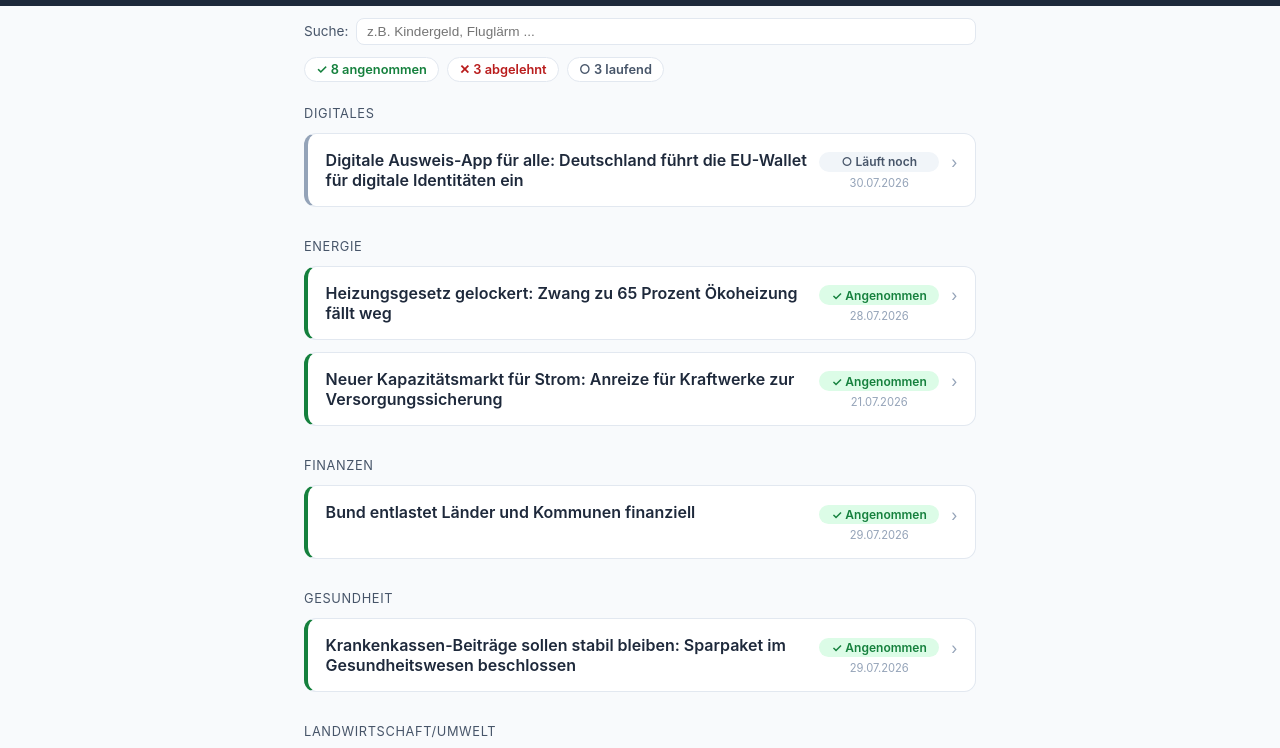
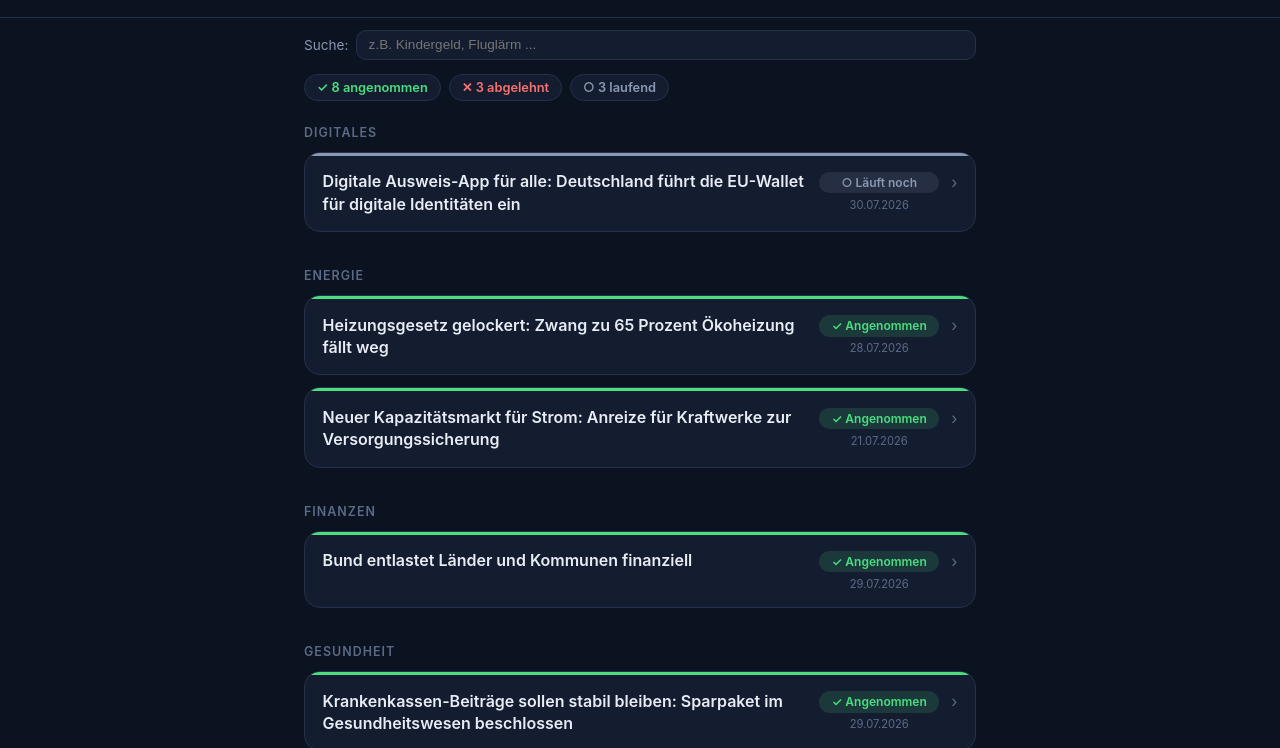
Before and after one commit to mmlorenz2019/Bundestag-kompakt, a website: page index.html in a window 1280 px wide. Shown: the part 79-827 px from the top of the page. Drawn offline with Linux system fonts and the light colour scheme.

Commit message:
Redesign: dark theme with top-accent-bar cards
Loosely inspired by the Wohnungssuche app (dark mode, colored card
accent) but with its own palette rather than a copy - deep navy
background, steel-blue accent for interactive elements, and
angenommen/abgelehnt/offen colors carried over as a 3px top bar per
card (replacing the old left border) plus tinted badges/pills.
Rounded 16px cards, hover state on summary rows, focus rings on the
search/filter inputs. manifest.json theme/background color updated
to match so the PWA splash/chrome isn't jarring against the new page.

Verified via computed styles (bg/text/badge colors, alignment
measurements) since screenshots aren't available in this session.

Co-Authored-By: Claude Sonnet 5 <noreply@anthropic.com>

```diff
--- a/index.html
+++ b/index.html
@@ -7,35 +7,39 @@
 <link rel="manifest" href="manifest.json">
 <link rel="icon" href="icon.svg" type="image/svg+xml">
 <link rel="apple-touch-icon" href="icon.svg">
-<meta name="theme-color" content="#1e293b">
+<meta name="theme-color" content="#0b1220">
 <style>
   :root {
-    --navy-900: #0f172a;
-    --navy-800: #1e293b;
-    --slate-600: #475569;
-    --slate-400: #94a3b8;
-    --slate-200: #e2e8f0;
-    --slate-100: #f1f5f9;
-    --bg: #f8fafc;
-    --green-700: #15803d;
-    --green-100: #dcfce7;
-    --red-700: #b91c1c;
-    --red-100: #fee2e2;
+    --bg: #0b1220;
+    --card: #141d30;
+    --card-hover: #182339;
+    --border: #24314a;
+    --ink: #e8ecf5;
+    --ink-dim: #8b98b3;
+    --ink-faint: #5c6a87;
+    --accent: #5b8def;
+    --accent-soft: rgba(91, 141, 239, 0.14);
+
+    --green: #4ade80;
+    --green-bg: rgba(74, 222, 128, 0.14);
+    --red: #f87171;
+    --red-bg: rgba(248, 113, 113, 0.14);
+    --neutral: #8b98b3;
+    --neutral-bg: rgba(139, 152, 179, 0.14);
   }
   * { box-sizing: border-box; }
   body {
     margin: 0;
     font-family: -apple-system, BlinkMacSystemFont, "Segoe UI", Roboto, sans-serif;
     background: var(--bg);
-    color: var(--navy-900);
+    color: var(--ink);
   }
   header {
-    background: var(--navy-800);
-    color: white;
-    padding: 1.25rem 1.5rem;
+    padding: 1.75rem 1.5rem 1.25rem;
+    border-bottom: 1px solid var(--border);
   }
-  header h1 { margin: 0; font-size: 1.25rem; font-weight: 600; }
-  header p { margin: 0.25rem 0 0; color: var(--slate-400); font-size: 0.875rem; }
+  header h1 { margin: 0; font-size: 1.35rem; font-weight: 700; letter-spacing: -0.01em; }
+  header p { margin: 0.3rem 0 0; color: var(--ink-dim); font-size: 0.875rem; }
   .filter-bar {
     max-width: 720px;
     margin: 0 auto;
@@ -45,20 +49,26 @@
     gap: 0.5rem;
   }
   .filter-bar[hidden] { display: none; }
-  .filter-bar label { font-size: 0.85rem; color: var(--slate-600); flex-shrink: 0; }
+  .filter-bar label { font-size: 0.85rem; color: var(--ink-dim); flex-shrink: 0; }
   .filter-bar select,
   .filter-bar input[type="search"] {
     font-size: 0.85rem;
-    padding: 0.3rem 0.6rem;
-    border-radius: 8px;
-    border: 1px solid var(--slate-200);
-    background: white;
-    color: var(--navy-900);
+    padding: 0.4rem 0.7rem;
+    border-radius: 10px;
+    border: 1px solid var(--border);
+    background: var(--card);
+    color: var(--ink);
+  }
+  .filter-bar select:focus,
+  .filter-bar input[type="search"]:focus {
+    outline: none;
+    border-color: var(--accent);
+    box-shadow: 0 0 0 3px var(--accent-soft);
   }
   .filter-bar input[type="search"] { flex: 1; min-width: 0; }
   .stats-bar {
     max-width: 720px;
-    margin: 0.75rem auto 0;
+    margin: 0.9rem auto 0;
     padding: 0 1.5rem;
     display: flex;
     flex-wrap: wrap;
@@ -67,41 +77,50 @@
   .stat-chip {
     font-size: 0.8rem;
     font-weight: 600;
-    padding: 0.25rem 0.7rem;
+    padding: 0.3rem 0.75rem;
     border-radius: 999px;
-    background: white;
-    border: 1px solid var(--slate-200);
-    color: var(--slate-600);
+    background: var(--card);
+    border: 1px solid var(--border);
+    color: var(--ink-dim);
   }
-  .stat-chip.stat-angenommen { color: var(--green-700); }
-  .stat-chip.stat-abgelehnt { color: var(--red-700); }
+  .stat-chip.stat-angenommen { color: var(--green); }
+  .stat-chip.stat-abgelehnt { color: var(--red); }
   main { max-width: 720px; margin: 0 auto; padding: 1.5rem; }
   .state-message {
     text-align: center;
-    color: var(--slate-600);
+    color: var(--ink-dim);
     padding: 3rem 1rem;
   }
   .group-title {
-    font-size: 0.8rem;
+    font-size: 0.78rem;
+    font-weight: 600;
     text-transform: uppercase;
-    letter-spacing: 0.05em;
-    color: var(--slate-600);
-    margin: 2rem 0 0.75rem;
+    letter-spacing: 0.08em;
+    color: var(--ink-faint);
+    margin: 2.25rem 0 0.75rem;
   }
   .group-title:first-child { margin-top: 0; }
   .card {
-    background: white;
-    border: 1px solid var(--slate-200);
-    border-left: 4px solid var(--slate-400);
-    border-radius: 12px;
+    position: relative;
+    background: var(--card);
+    border: 1px solid var(--border);
+    border-radius: 16px;
     margin-bottom: 0.75rem;
     overflow: hidden;
+    transition: background 0.15s ease;
   }
-  .card.status-angenommen { border-left-color: var(--green-700); }
-  .card.status-abgelehnt { border-left-color: var(--red-700); }
-  .card.status-offen { border-left-color: var(--slate-400); }
+  .card::before {
+    content: "";
+    position: absolute;
+    top: 0; left: 0; right: 0;
+    height: 3px;
+    background: var(--neutral);
+  }
+  .card.status-angenommen::before { background: var(--green); }
+  .card.status-abgelehnt::before { background: var(--red); }
+  .card-summary:hover { background: var(--card-hover); }
   .card-summary {
-    padding: 1rem 1.1rem;
+    padding: 1.1rem 1.1rem 1rem;
     cursor: pointer;
     list-style: none;
     display: flex;
@@ -115,18 +134,19 @@
     margin: 0;
     font-size: 1rem;
     font-weight: 600;
-    color: var(--navy-800);
+    color: var(--ink);
+    line-height: 1.4;
   }
   .summary-right {
     flex: 0 0 auto;
     display: flex;
     align-items: flex-start;
     gap: 0.75rem;
-    margin-top: 0.15rem;
+    margin-top: 0.1rem;
   }
-  .badge-stack { display: flex; flex-direction: column; align-items: center; gap: 0.25rem; }
-  .badge-date { font-size: 0.7rem; color: var(--slate-400); }
-  .chevron { color: var(--slate-400); flex-shrink: 0; transition: transform 0.15s ease; }
+  .badge-stack { display: flex; flex-direction: column; align-items: center; gap: 0.3rem; }
+  .badge-date { font-size: 0.7rem; color: var(--ink-faint); }
+  .chevron { color: var(--ink-faint); flex-shrink: 0; transition: transform 0.15s ease; }
   details[open] .chevron { transform: rotate(90deg); }
   .status-badge {
     display: inline-flex;
@@ -136,37 +156,39 @@
     min-width: 7.5rem;
     font-size: 0.75rem;
     font-weight: 600;
-    padding: 0.15rem 0.6rem;
+    padding: 0.2rem 0.6rem;
     border-radius: 999px;
     white-space: nowrap;
     flex-shrink: 0;
   }
-  .status-badge.status-angenommen { background: var(--green-100); color: var(--green-700); }
-  .status-badge.status-abgelehnt { background: var(--red-100); color: var(--red-700); }
-  .status-badge.status-offen { background: var(--slate-100); color: var(--slate-600); }
+  .status-badge.status-angenommen { background: var(--green-bg); color: var(--green); }
+  .status-badge.status-abgelehnt { background: var(--red-bg); color: var(--red); }
+  .status-badge.status-offen { background: var(--neutral-bg); color: var(--ink-dim); }
   .card-body {
-    padding: 0 1.1rem 1.1rem;
-    border-top: 1px solid var(--slate-100);
+    padding: 0 1.1rem 1.15rem;
+    border-top: 1px solid var(--border);
   }
-  .card-body p { line-height: 1.55; color: var(--navy-800); white-space: pre-line; }
+  .card-body p { line-height: 1.6; color: var(--ink); white-space: pre-line; margin: 1rem 0; }
   .field-label {
-    font-size: 0.75rem;
+    font-size: 0.72rem;
+    font-weight: 600;
     text-transform: uppercase;
-    letter-spacing: 0.04em;
-    color: var(--slate-600);
-    margin: 1rem 0 0.35rem;
+    letter-spacing: 0.06em;
+    color: var(--ink-faint);
+    margin: 1.1rem 0 0.4rem;
   }
   .vote-block { display: flex; flex-direction: column; gap: 0.4rem; }
   .vote-row { display: flex; gap: 0.5rem; align-items: baseline; font-size: 0.9rem; flex-wrap: wrap; }
-  .vote-row .vote-label { min-width: 5.5rem; font-weight: 600; color: var(--slate-600); flex-shrink: 0; }
-  .pill { display: inline-block; padding: 0.15rem 0.55rem; border-radius: 999px; font-size: 0.8rem; margin: 0.1rem 0.25rem 0.1rem 0; }
-  .pill.fuer { background: var(--green-100); color: var(--green-700); }
-  .pill.gegen { background: var(--red-100); color: var(--red-700); }
-  .pill.enthalten { background: var(--slate-100); color: var(--slate-600); }
-  .no-vote { color: var(--slate-600); font-style: italic; font-size: 0.9rem; }
-  .meta-line { font-size: 0.85rem; color: var(--slate-600); margin: 0.2rem 0; }
-  .quelle { font-size: 0.8rem; margin-top: 1rem; }
-  .quelle a { color: var(--navy-800); }
+  .vote-row .vote-label { min-width: 5.5rem; font-weight: 600; color: var(--ink-dim); flex-shrink: 0; }
+  .pill { display: inline-block; padding: 0.15rem 0.6rem; border-radius: 999px; font-size: 0.8rem; margin: 0.1rem 0.25rem 0.1rem 0; }
+  .pill.fuer { background: var(--green-bg); color: var(--green); }
+  .pill.gegen { background: var(--red-bg); color: var(--red); }
+  .pill.enthalten { background: var(--neutral-bg); color: var(--ink-dim); }
+  .no-vote { color: var(--ink-dim); font-style: italic; font-size: 0.9rem; }
+  .meta-line { font-size: 0.85rem; color: var(--ink-dim); margin: 0.2rem 0; }
+  .quelle { font-size: 0.8rem; margin-top: 1.1rem; color: var(--ink-faint); }
+  .quelle a { color: var(--accent); text-decoration: none; }
+  .quelle a:hover { text-decoration: underline; }
 </style>
 </head>
 <body>
```
Also changed, not shown: manifest.json.
